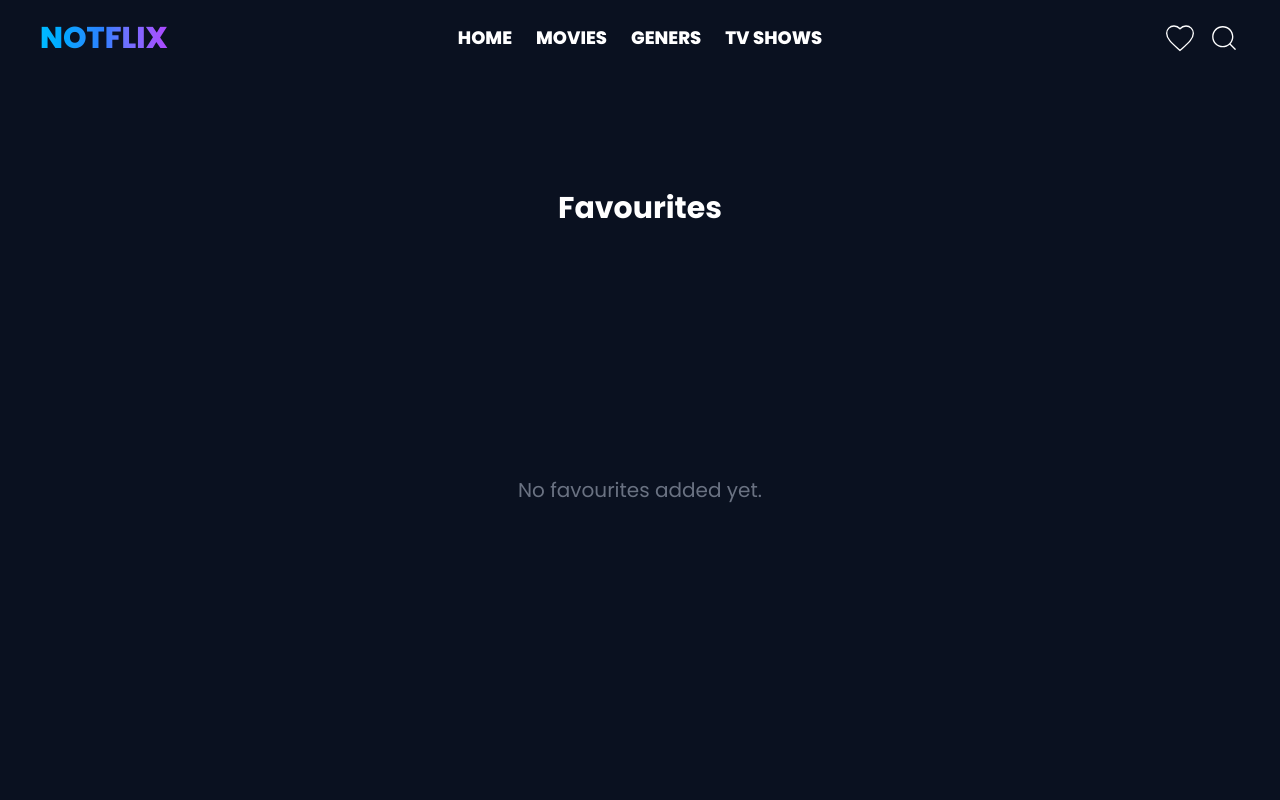
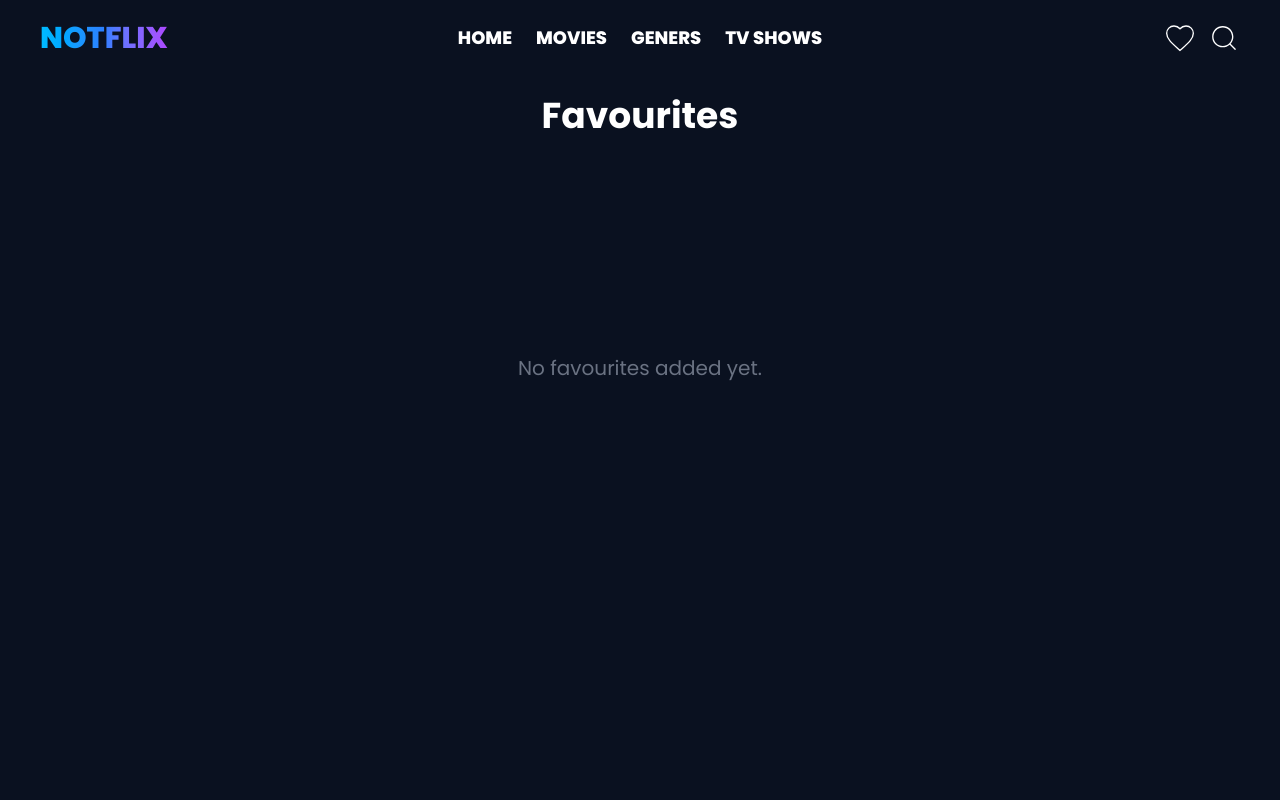
Before and after one commit to MMansyy/movie-app, a React (Vite) app: page /favourites in a window 1280 px wide. Shown: the top 800 px of the page. Built offline with nearby package versions, Linux system fonts and the light colour scheme.

Commit message:
fix: update layout and styling in Fav component for improved spacing and readability

```diff
--- a/src/pages/Fav/Fav.tsx
+++ b/src/pages/Fav/Fav.tsx
@@ -10,17 +10,18 @@ export default function Fav() {
         window.scrollTo(0, 0)
     }, [])
 
+    return (
+        <div className='container mx-auto px-4 md:px-10 pt-24'>
+            <div className='min-h-screen flex flex-col items-center'>
 
-    return (
-        <div className='container mx-auto px-4 md:px-10'>
-            <div className='min-h-screen flex flex-col justify-center items-center mt-15'>
+                <h1 className='text-3xl md:text-4xl font-bold mb-8'>Favourites</h1>
 
-                <h1 className='text-3xl md:text-3xl font-bold text-left mb-6'>Favourites</h1>
-                <div className='flex flex-wrap gap-7 items-center justify-center min-h-[60vh]'>
+                <div className='flex flex-wrap gap-7 items-center justify-center min-h-[50vh]'>
                     {
                         favourites.length > 0 ? (
                             favourites.map((movie: any) => (
                                 <Link
+                                    key={movie.id}
                                     to={`/${movie.last_air_date ? 'series' : 'movie'}/${movie.id}`}
                                     className="relative w-fit flex flex-col items-center justify-center group"
                                 >
@@ -40,10 +41,9 @@ export default function Fav() {
                             <p className='text-xl text-gray-500'>No favourites added yet.</p>
                         )
                     }
+                </div>
 
-                </div>
             </div>
-
         </div>
     )
 }
```
